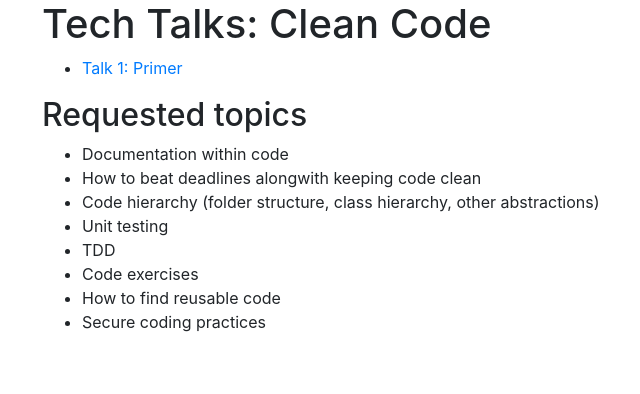
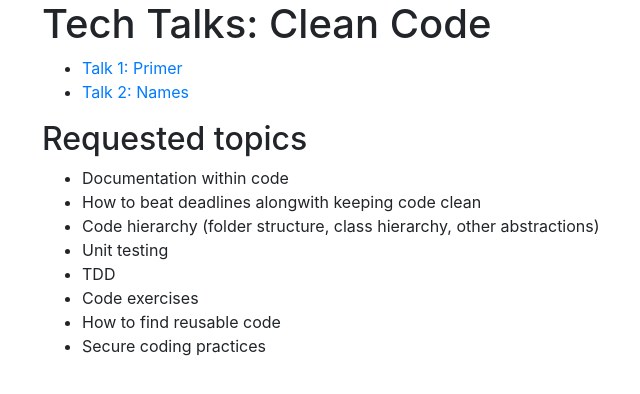
Before and after one commit to vaibhav276/techtalks-clean-code, a website: page index.html in a window 1280 px wide. Shown: the whole page, without its empty margins (43-683 px from the left). Drawn offline with Linux system fonts and the light colour scheme.

Commit message:
Added presentation 2 to index

```diff
--- a/index.html
+++ b/index.html
@@ -12,6 +12,7 @@
     <h1>Tech Talks: Clean Code</h1>
     <ul>
         <li><a href="./presentations/1-clean-code/index.html">Talk 1: Primer</a></li>
+        <li><a href="./presentations/2-names/index.html">Talk 2: Names</a></li>
     </ul>
     <h2>Requested topics</h2>
     <ul>
```
